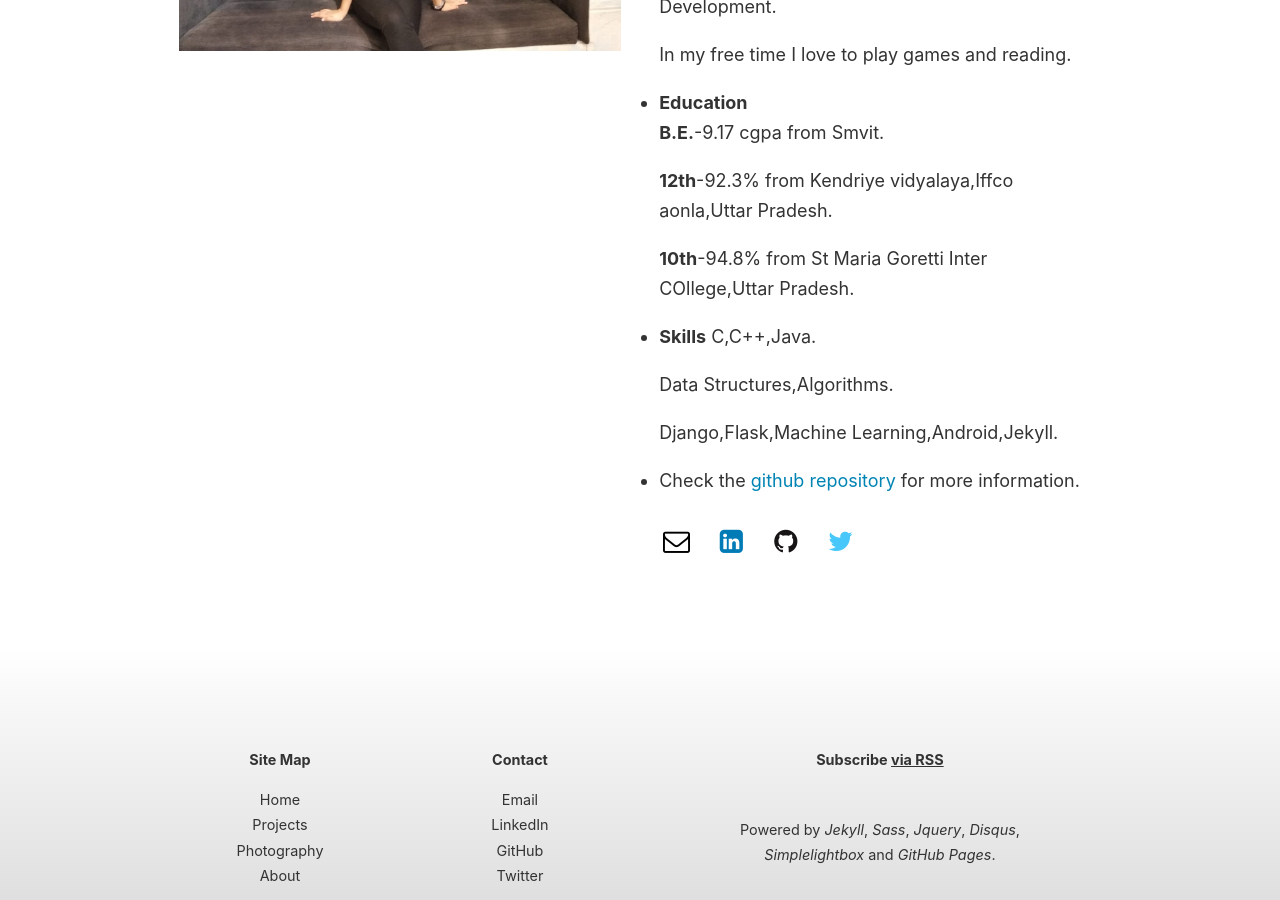
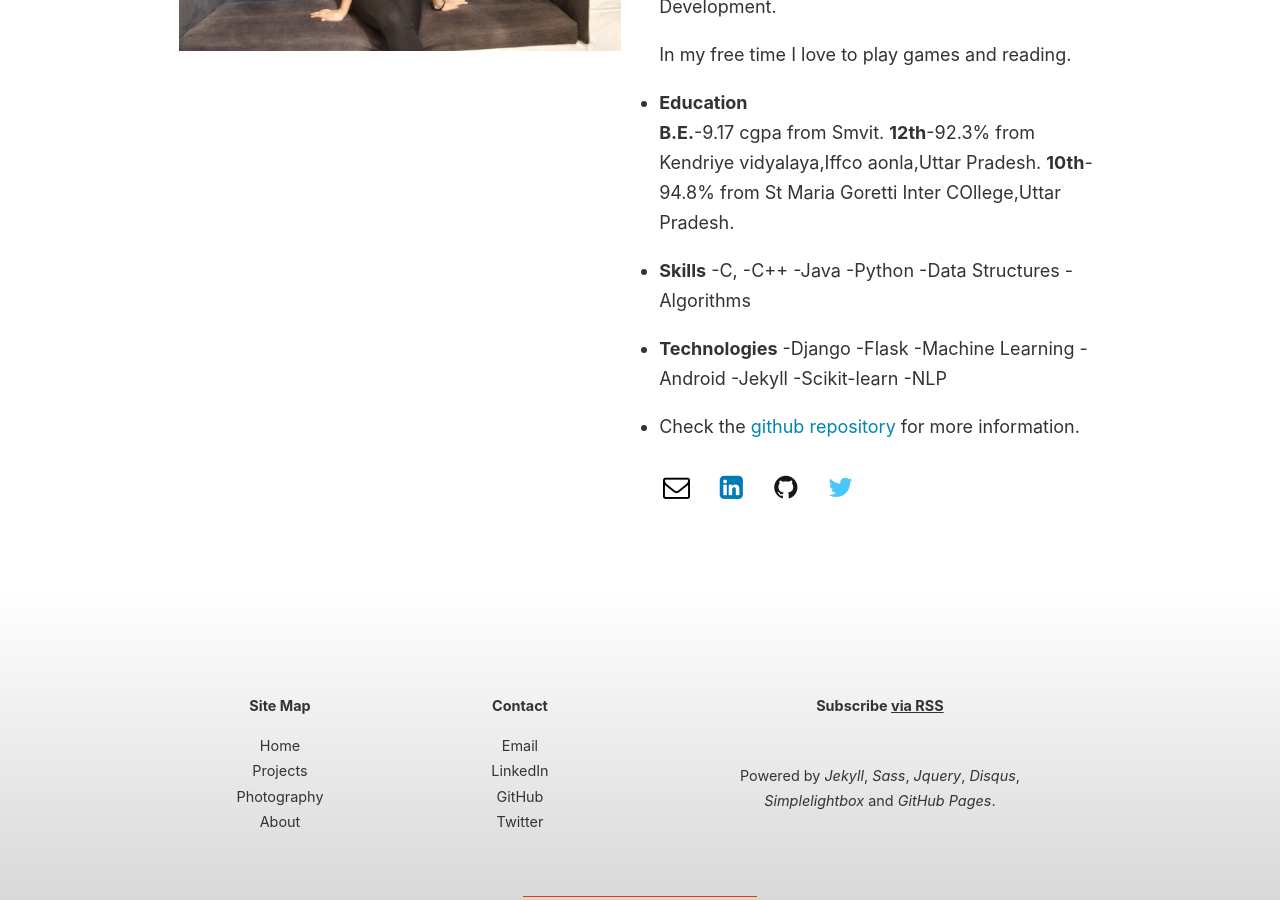
Before and after one commit to ayushianan/jekyll-resume, a Jekyll site: the page built from about.md, in a window 1280 px wide and 900 px high, scrolled down 660 px. Built offline with Jekyll 4.4.1, drawn with Linux system fonts in a browser that asks for light colours.

Commit message:
Update about.md

```diff
--- a/about.md
+++ b/about.md
@@ -17,17 +17,25 @@ In my free time I love to play games and reading.
 
 * **Education**
   **B.E.**-9.17 cgpa from Smvit.
-
   **12th**-92.3% from Kendriye vidyalaya,Iffco aonla,Uttar Pradesh.
-
   **10th**-94.8% from St Maria Goretti Inter COllege,Uttar Pradesh.
 
 * **Skills**
-  C,C++,Java.
+  -C,
+  -C++
+  -Java
+  -Python
+  -Data Structures
+  -Algorithms
 
-  Data Structures,Algorithms.
-
-  Django,Flask,Machine Learning,Android,Jekyll.
+* **Technologies**
+  -Django
+  -Flask
+  -Machine Learning
+  -Android
+  -Jekyll
+  -Scikit-learn
+  -NLP
 
 
 * Check the [github repository] for more information.
```
